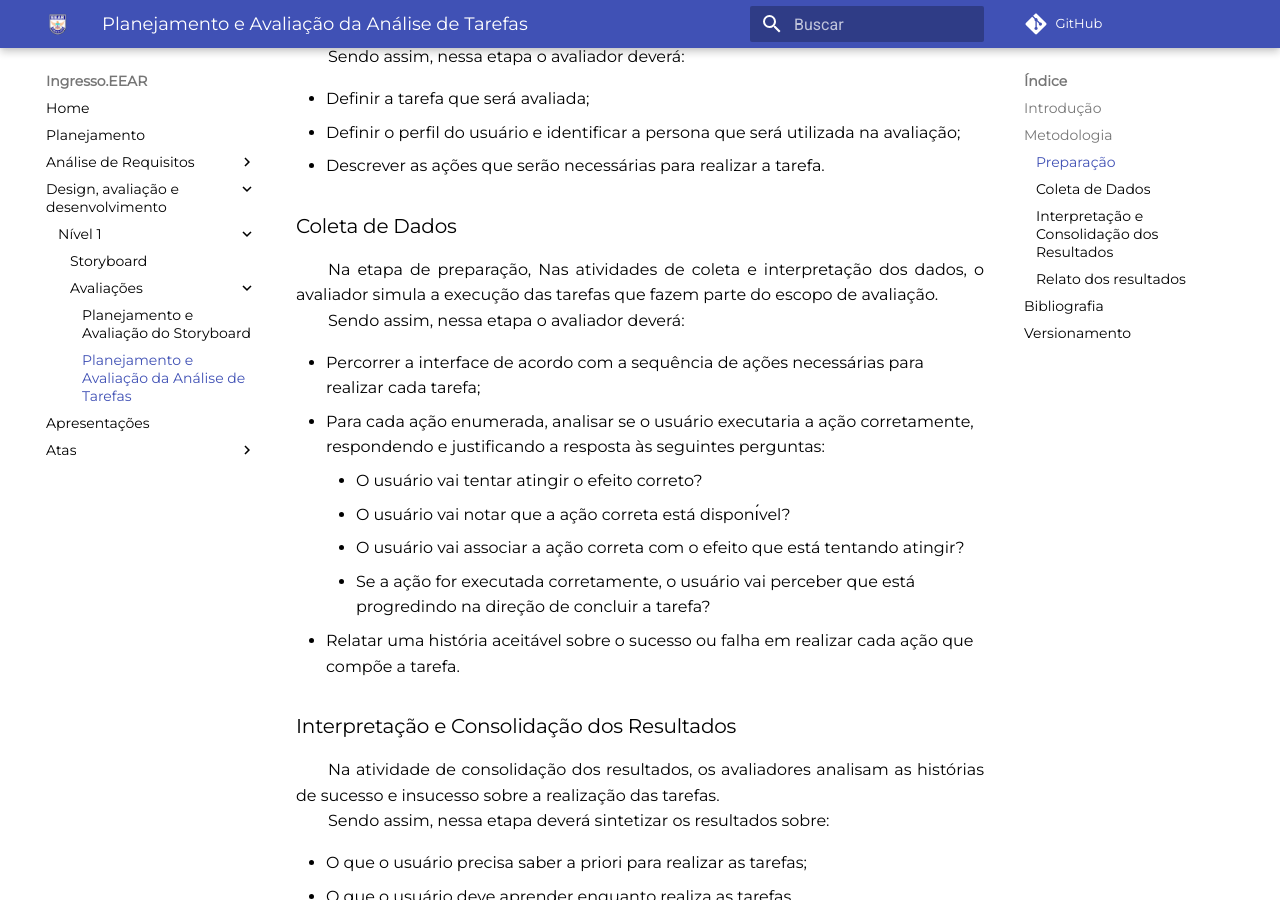
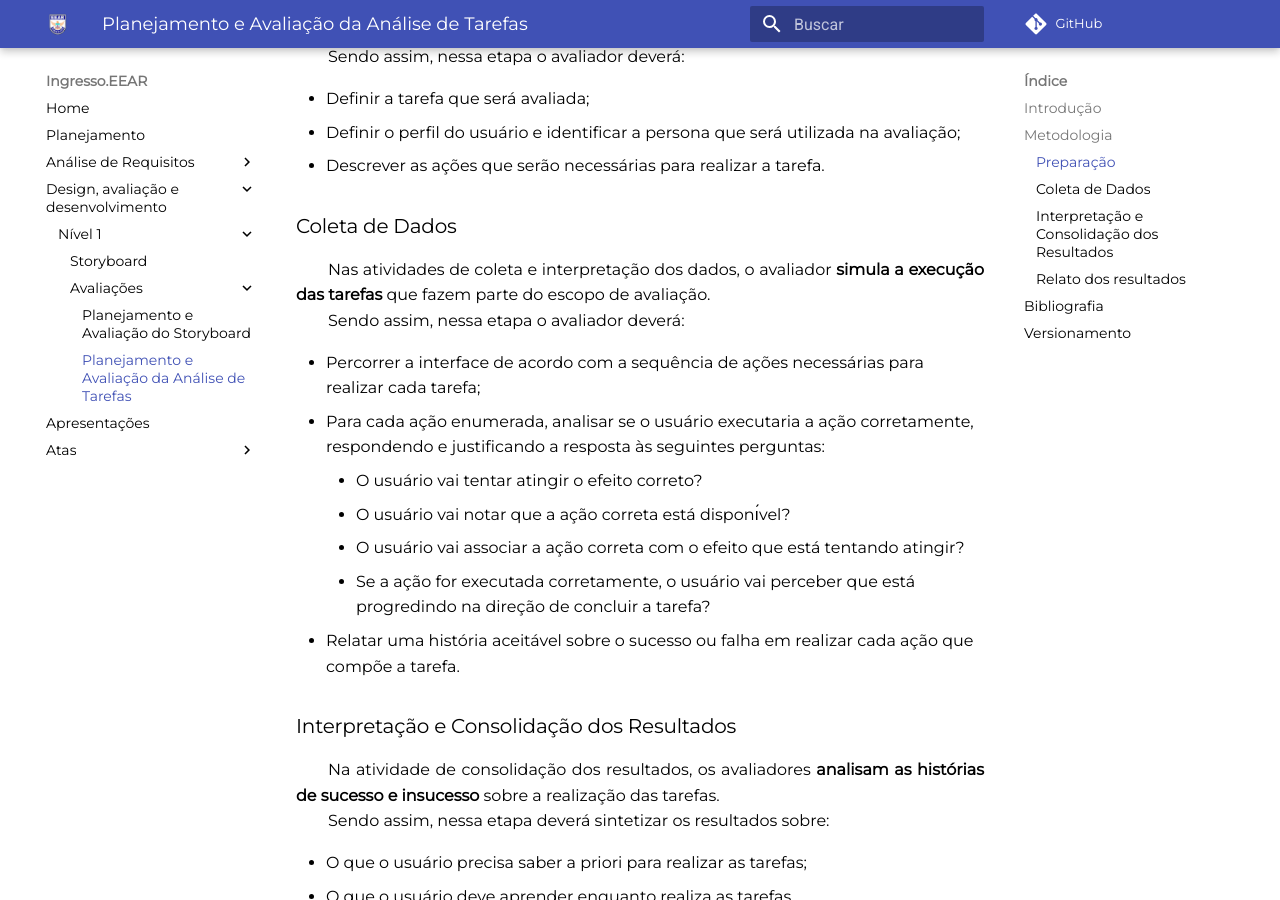
Before and after one commit to CarlosZoft/2020.2-Ingresso.eear, an MkDocs documentation site: the page built from docs/design-ava-dese/nivel-1/avaliacoes/plan-ava-ana-tarefas.md, in a window 1280 px wide and 900 px high, scrolled down 1043 px. Built offline with MkDocs 1.6.1 and Material for MkDocs 9.7.7, drawn with Linux system fonts in a browser that asks for light colours; comment, search, counter and statistics services are not loaded.

Commit message:
Afinando apresentação

```diff
--- a/docs/design-ava-dese/nivel-1/avaliacoes/plan-ava-ana-tarefas.md
+++ b/docs/design-ava-dese/nivel-1/avaliacoes/plan-ava-ana-tarefas.md
@@ -20,7 +20,7 @@
 - Descrever as ações que serão necessárias para realizar a tarefa.
 
 ### Coleta de Dados
-&emsp;&emsp;Na etapa de preparação, Nas atividades de coleta e interpretação dos dados, o avaliador simula a execução das tarefas que fazem parte do escopo de avaliação.<br>
+&emsp;&emsp;Nas atividades de coleta e interpretação dos dados, o avaliador **simula a execução das tarefas** que fazem parte do escopo de avaliação.<br>
 &emsp;&emsp;Sendo assim, nessa etapa o avaliador deverá:
 
 - Percorrer a interface de acordo com a sequência de ações necessárias para realizar cada tarefa;
@@ -32,7 +32,7 @@
 - Relatar uma história aceitável sobre o sucesso ou falha em realizar cada ação que compõe a tarefa.
 
 ### Interpretação e Consolidação dos Resultados
-&emsp;&emsp;Na atividade de consolidação dos resultados, os avaliadores analisam as histórias de sucesso e insucesso sobre a realização das tarefas.<br>
+&emsp;&emsp;Na atividade de consolidação dos resultados, os avaliadores **analisam as histórias de sucesso e insucesso** sobre a realização das tarefas.<br>
 &emsp;&emsp;Sendo assim, nessa etapa deverá sintetizar os resultados sobre:
 
 - O que o usuário precisa saber a priori para realizar as tarefas;
```
